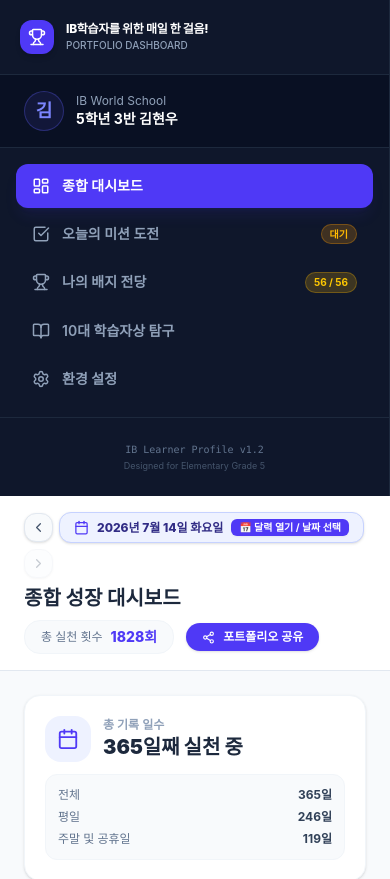
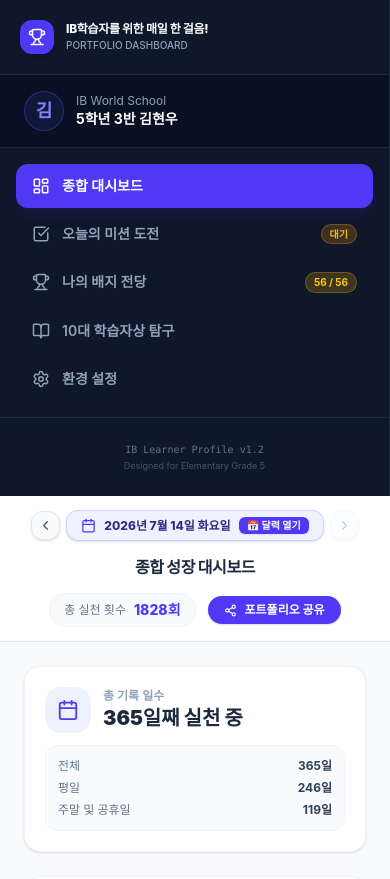
Before and after one commit to dakkorae/IB-learner, a React (Vite) app: page / in a window 390 px wide. Shown: the top 879 px of the page. Built offline with nearby package versions, Linux system fonts and the light colour scheme; a web font is replaced by a local one.

Commit message:
refactor: improve header layout responsiveness
Update header flex structure and spacing to ensure better alignment across different screen sizes.

```diff
--- a/src/App.tsx
+++ b/src/App.tsx
@@ -538,9 +538,9 @@ export default function App() {
         )}
 
         {/* Top Header */}
-        <header className="bg-white border-b border-slate-200 px-6 py-4 flex flex-col sm:flex-row sm:items-center sm:justify-between space-y-2 sm:space-y-0">
-          <div>
-            <div className="flex flex-wrap items-center gap-1.5 text-xs font-semibold text-slate-500 relative">
+        <header className="bg-white border-b border-slate-200 px-6 py-3.5 flex flex-col md:flex-row items-center justify-between gap-3">
+          {/* Left: Calendar Controls */}
+          <div className="flex flex-wrap items-center gap-1.5 text-xs font-semibold text-slate-500 shrink-0">
             {/* 이전 날짜 버튼 */}
             <button
               type="button"
@@ -560,7 +560,7 @@ export default function App() {
               <Calendar size={15} className="text-indigo-600 group-hover:scale-110 transition-transform shrink-0" />
               <span className="font-extrabold text-xs sm:text-sm">{getFormattedDate()}</span>
               <span className="text-[10px] bg-indigo-600 text-white px-2 py-0.5 rounded-md font-bold shrink-0 shadow-xs">
-                  📅 달력 열기 / 날짜 선택
+                📅 달력 열기
               </span>
             </button>
 
@@ -591,7 +591,10 @@ export default function App() {
               </button>
             )}
           </div>
-            <h2 className="text-xl font-bold text-slate-800 mt-1.5">
+
+          {/* Center: Page Title */}
+          <div className="text-center shrink-0 my-0.5 md:my-0">
+            <h2 className="text-base sm:text-lg font-black text-slate-800 tracking-tight">
               {currentView === 'dashboard' && '종합 성장 대시보드'}
               {currentView === 'mission' && (selectedDate === todayStr ? '오늘의 IB 학습자 미션 도전!' : `IB 학습자 미션 도전 (${selectedDate})`)}
               {currentView === 'badges' && '나의 영예로운 배지 전당'}
@@ -600,16 +603,16 @@ export default function App() {
             </h2>
           </div>
 
-          {/* Quick Stat Badge & Share Button */}
-          <div className="flex items-center space-x-3">
-            <div className="bg-slate-50 border border-slate-100 rounded-2xl px-4 py-1.5 flex items-center space-x-2">
+          {/* Right: Quick Stat Badge & Share Button */}
+          <div className="flex items-center space-x-3 shrink-0">
+            <div className="bg-slate-50 border border-slate-100 rounded-2xl px-3.5 py-1.5 flex items-center space-x-2">
               <span className="text-xs font-medium text-slate-500">총 실천 횟수</span>
               <span className="text-sm font-extrabold text-indigo-600">{totalMissionsCount}회</span>
             </div>
 
             <button
               onClick={handleSharePortfolio}
-              className="bg-indigo-600 hover:bg-indigo-700 text-white px-4 py-1.5 rounded-2xl flex items-center space-x-2 text-xs font-bold shadow-sm hover:shadow-md transition-all duration-200"
+              className="bg-indigo-600 hover:bg-indigo-700 text-white px-4 py-1.5 rounded-2xl flex items-center space-x-2 text-xs font-bold shadow-sm hover:shadow-md transition-all duration-200 cursor-pointer"
             >
               <Share2 size={13} />
               <span>포트폴리오 공유</span>
```
Lines whose indentation alone changed are shown as unchanged.
